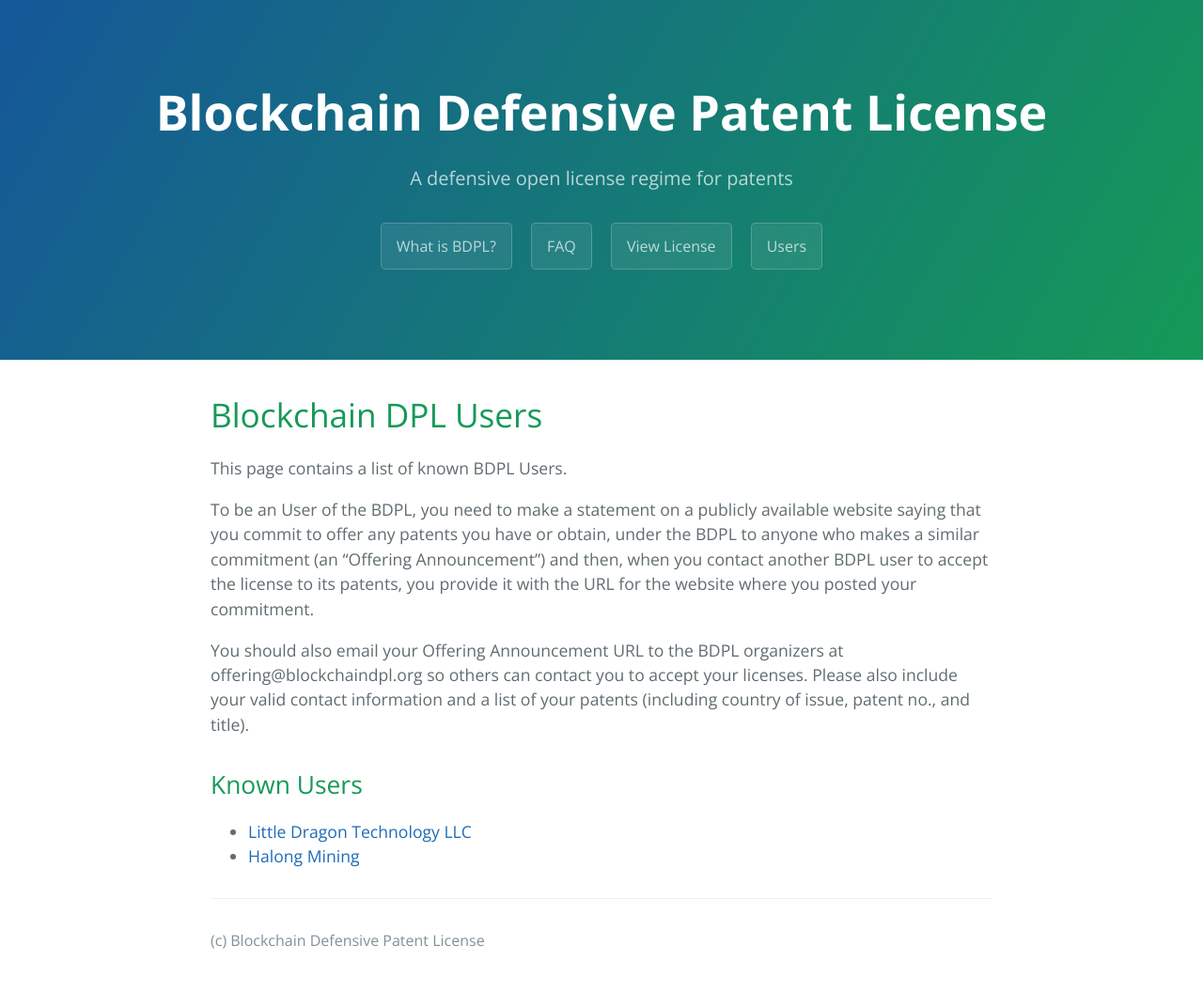
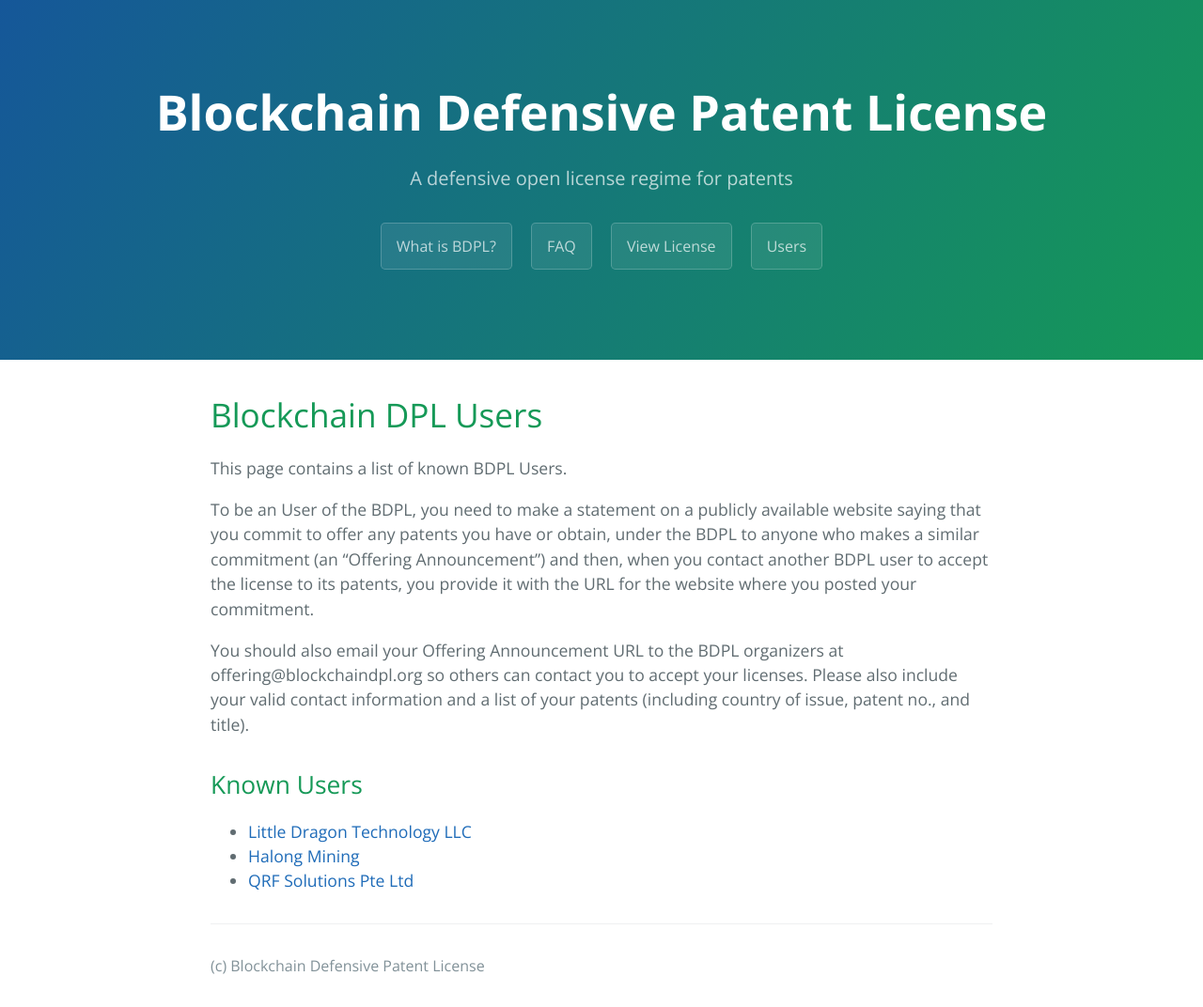
Before and after one commit to blockchaindpl/blockchaindpl.org, a Jekyll site: the page built from users.md, in a window 1280 px wide. Shown: the whole page at 94% size. Built offline with Jekyll 4.4.1, drawn with Linux system fonts in a browser that asks for light colours; our own code applies the rules of GitHub Pages for plain Markdown files; before the commit the page ends 1045 px from its top, so only the background shows below that.

Commit message:
Update users

```diff
--- a/users.md
+++ b/users.md
@@ -10,3 +10,4 @@ You should also email your Offering Announcement URL to the BDPL organizers at o
 
   - [Little Dragon Technology LLC](https://www.asicboost.com/single-post/2018/03/01/offering-announcement-blockchain-defensive-patent-license/)
   - [Halong Mining](https://halongmining.com/blog/2018/03/06/bdpl-offering-announcement/)
+  - [QRF Solutions Pte Ltd](https://qrfsolutions.com/offering-announcement-for-blockchain-defensive-patent-license/)
```
